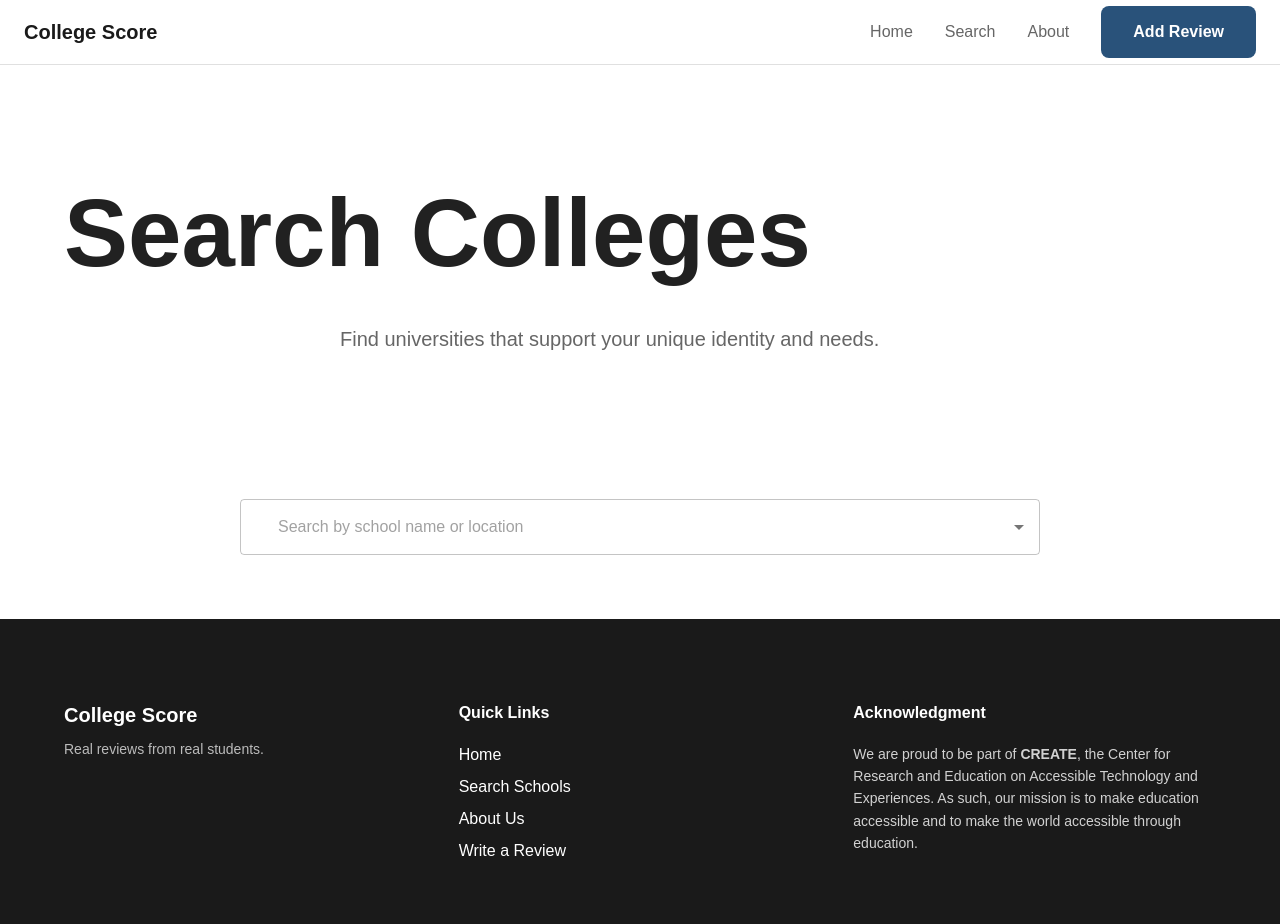
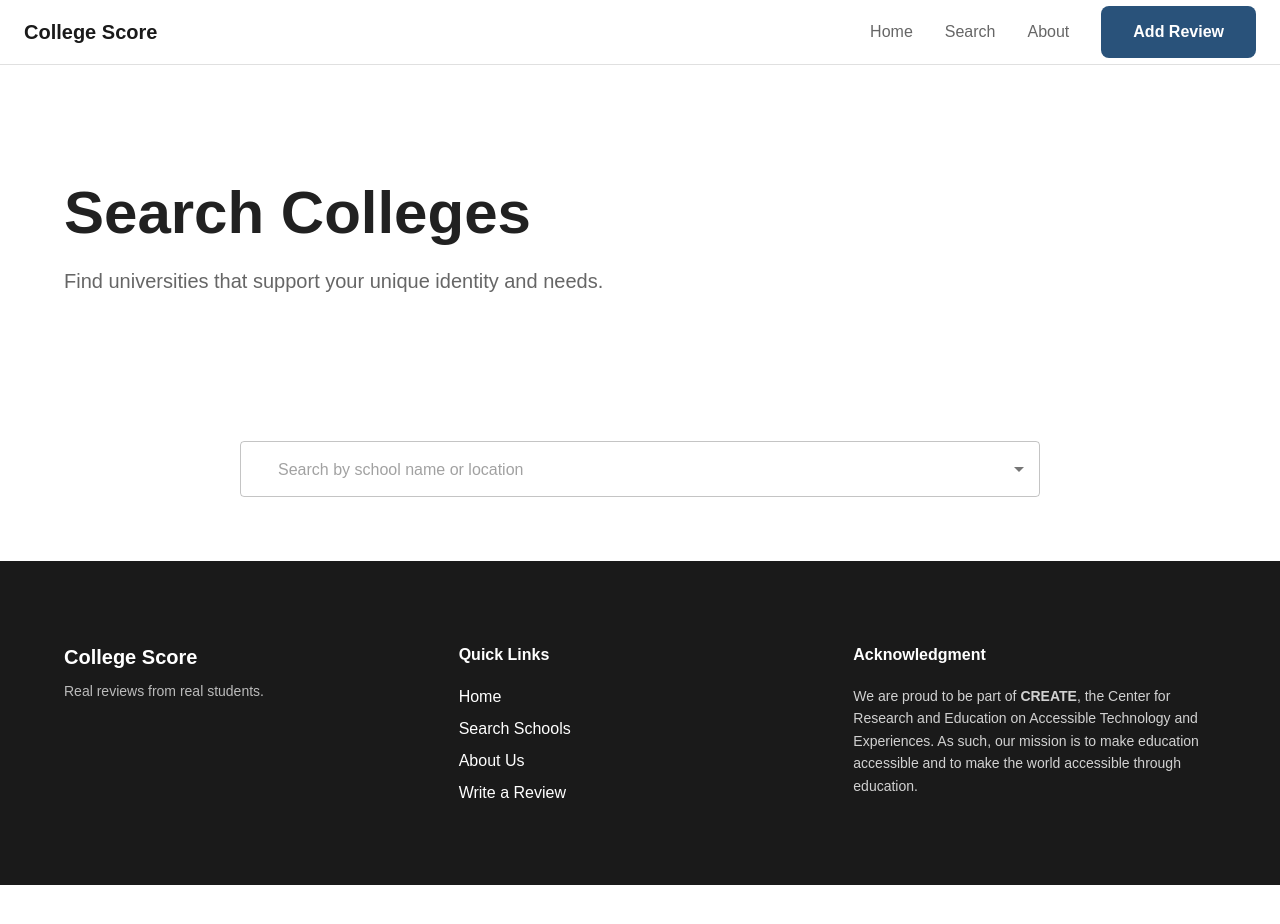
Before and after one commit to collegescore/frontend, a Next.js app: page /search in a window 1280 px wide. Shown: the top 924 px of the page. After the commit the page ends 885 px from the top, so only its background shows below. Built offline with nearby package versions, Linux system fonts and the light colour scheme; some icons are missing; what @mui/material-nextjs would draw is missing.

Commit message:
left align subtitle and simplify h1

```diff
--- a/src/components/search/Title.tsx
+++ b/src/components/search/Title.tsx
@@ -6,15 +6,12 @@ const Title = () => {
 
   return (
     <Section bgcolor="grayscale.light" id="title-section">
-        <Typography
-            variant="h1"
-            component="h1"
-            gutterBottom
-            sx={{ fontWeight: 'bold', color: 'text.primary' }}
-          >
-            Search Colleges
+        <Typography variant="h2" component="h1" sx={{ mb: 2 }}>
+          Search Colleges
         </Typography>
-        <Subtitle>
+
+        {/* Left align subtitle and remove horizontal centering */}
+        <Subtitle sx={{ mx: 0 }}>
             Find universities that support your unique identity and needs.
         </Subtitle>
     </Section>
```
